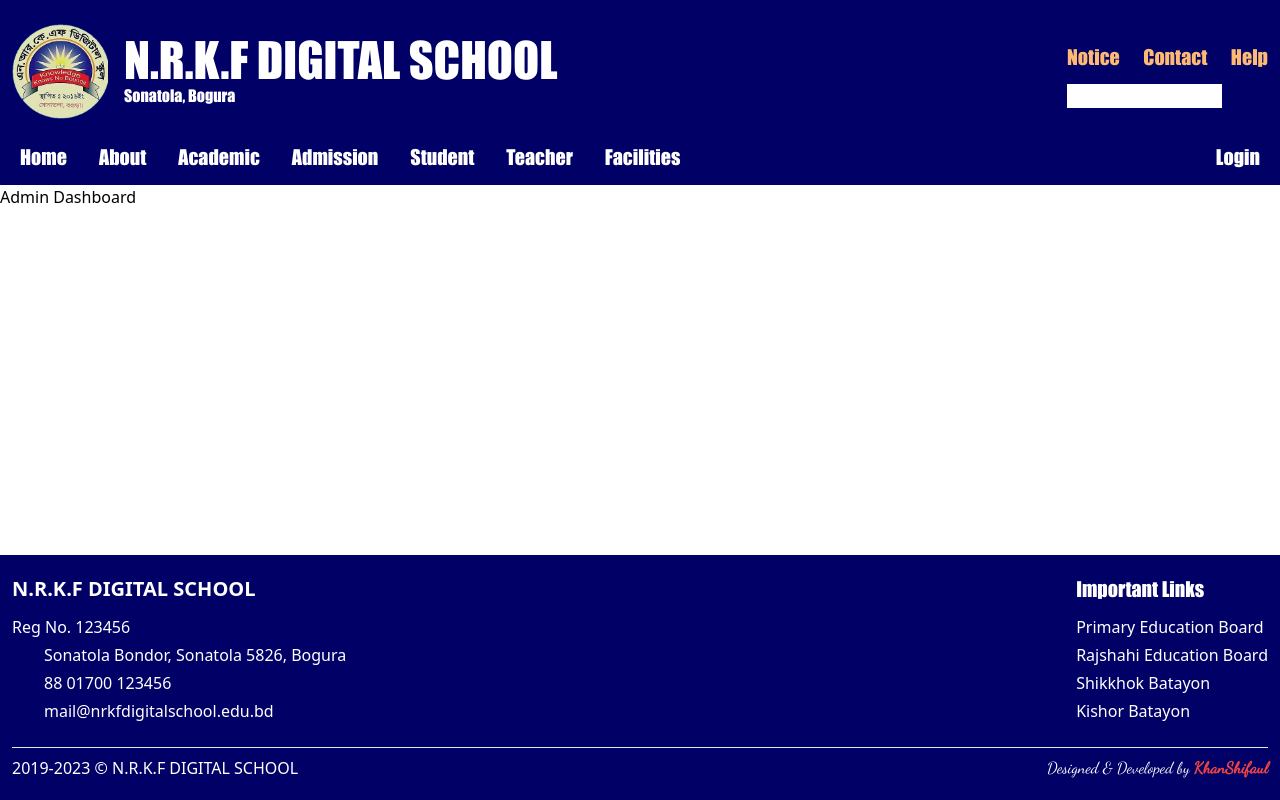
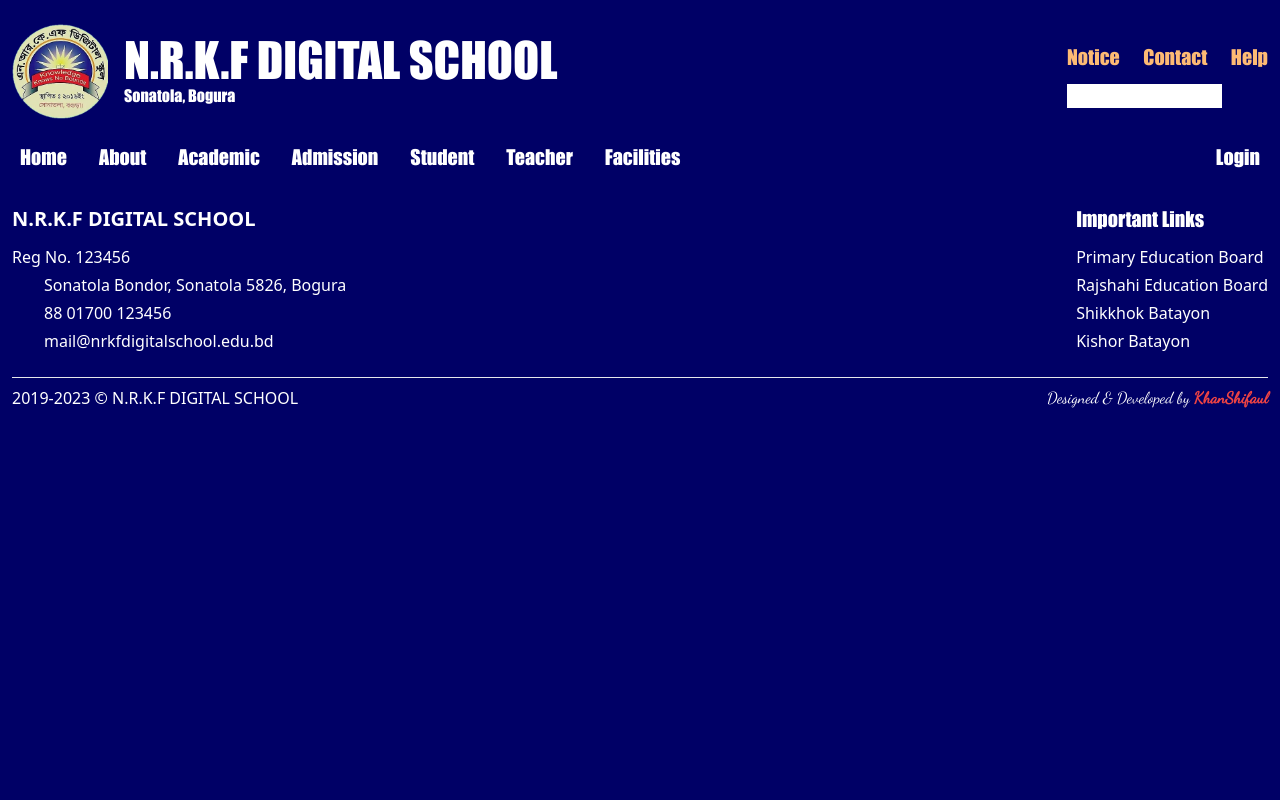
Before and after one commit to khanshifaul/NRKF_Digital_School, a Vue app: page /admin/dashboard in a window 1280 px wide. Built offline with nearby package versions, Linux system fonts and the light colour scheme; some icons are missing.

Commit message:
modified:   src/router/index.js 	deleted:    src/views/AdminDashboard.vue 	deleted:    src/views/PublicView.vue

```diff
--- a/src/router/index.js
+++ b/src/router/index.js
@@ -103,15 +103,6 @@ const router = createRouter({
         requiresAuth: false,
       }
     },
-    {
-      path: '/admin/dashboard',
-      name: 'dashboard',
-      component: () => import('../views/AdminDashboard.vue'),
-      meta: {
-        title: "Register",
-        requiresAuth: false,
-      }
-    },
   ],
   linkExactActiveClass: 'LinkActiveClass'
 })
--- a/src/views/AdminDashboard.vue
+++ /dev/null
@@ -1,9 +0,0 @@
-<template>
-    <section class="text-black p-3 md:p-0">
-      <div class="container mx-auto">
-        <div class="grid">
-          <div>Admin Dashboard</div>
-        </div>
-      </div>
-    </section>
-  </template>
--- a/src/views/PublicView.vue
+++ /dev/null
@@ -1,11 +0,0 @@
-<script setup>
-import { RouterView } from 'vue-router'
-import HelloWorldNavigationVue from '@/components/HelloWorldNavigation.vue';
-import HelloWorldFooterVue from '@/components/HelloWorldFooter.vue';
-</script>
-
-<template>
-  <HelloWorldNavigationVue />
-  <RouterView />
-  <HelloWorldFooterVue />
-</template>
```
